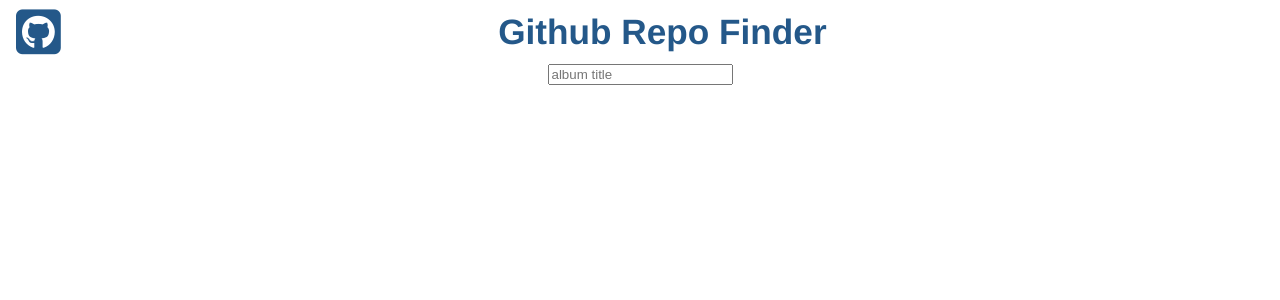
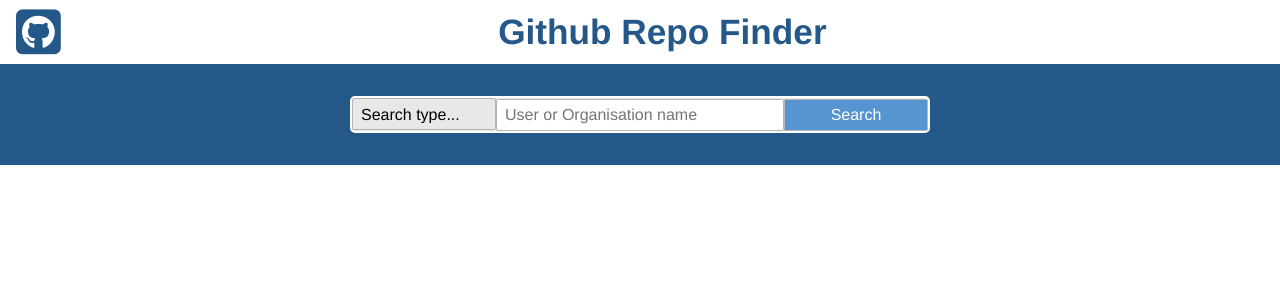
Before and after one commit to edgarfinn/Webpack-heroku-test, a React app: page / in a window 1280 px wide. Shown: the top 300 px of the page. Built offline with nearby package versions, Linux system fonts and the light colour scheme.

Commit message:
switch search_form.js contents to github repo finder

```diff
--- a/src/containers/SearchForm/Search_form.js
+++ b/src/containers/SearchForm/Search_form.js
@@ -1,29 +1,41 @@
 import React from 'react';
-import {Field, reduxForm} from 'redux-form';
-import InputField from './InputField/input_field.js';
+import { Field, reduxForm } from 'redux-form';
+import SearchInput from './SearchInput/Search_input.js';
+import TypeSelect from './TypeSelect/Type_select.js';
+import SearchSubmit from './SearchSubmit/Search_submit.js';
+import {validate, warn} from './form_validation.js'
 
-const NewAlbumForm = (props) => {
+import './Search_form.scss';
+
+const SearchForm = (props) => {
 
   const onSubmit = (values) => {
-    console.log('values submitted', values);
+    console.log('submitted:',values);
   }
 
-  const {handleSubmit} = props;
+  const { handleSubmit } = props;
   return (
-    <div>
+    <section className="section__search-form">
       <form
+        className="search-form"
         onSubmit={handleSubmit(onSubmit.bind(this))}
         >
           <Field
-            name="NewAlbum"
-            component={InputField}
+            name="searchType"
+            component={TypeSelect}
           />
-
+        <Field
+          name="searchTerm"
+          component={SearchInput}
+        />
+        <SearchSubmit />
       </form>
-    </div>
+    </section>
   )
-};
+}
 
 export default reduxForm({
-  form: 'AddNewAlbum'
-})(NewAlbumForm)
+  form: 'SearchTerm',
+  validate,
+  warn
+})(SearchForm);
```
